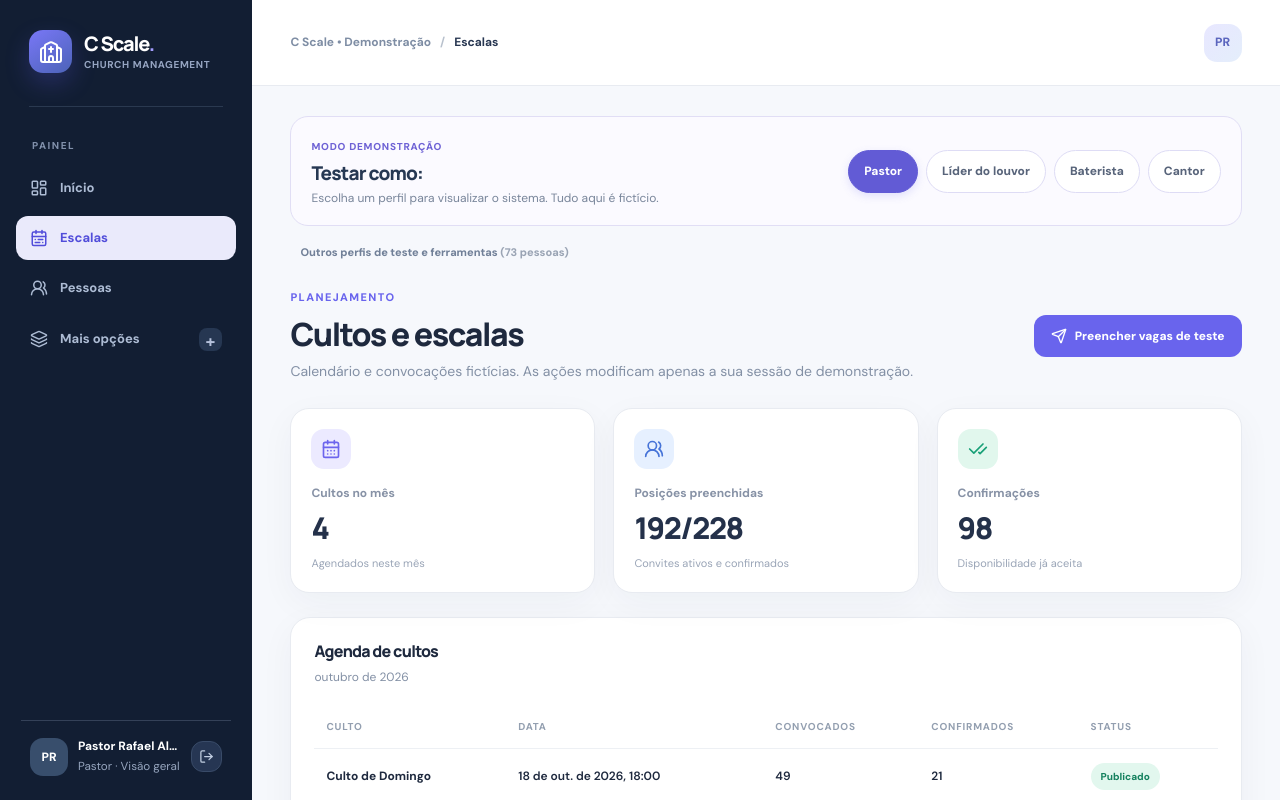
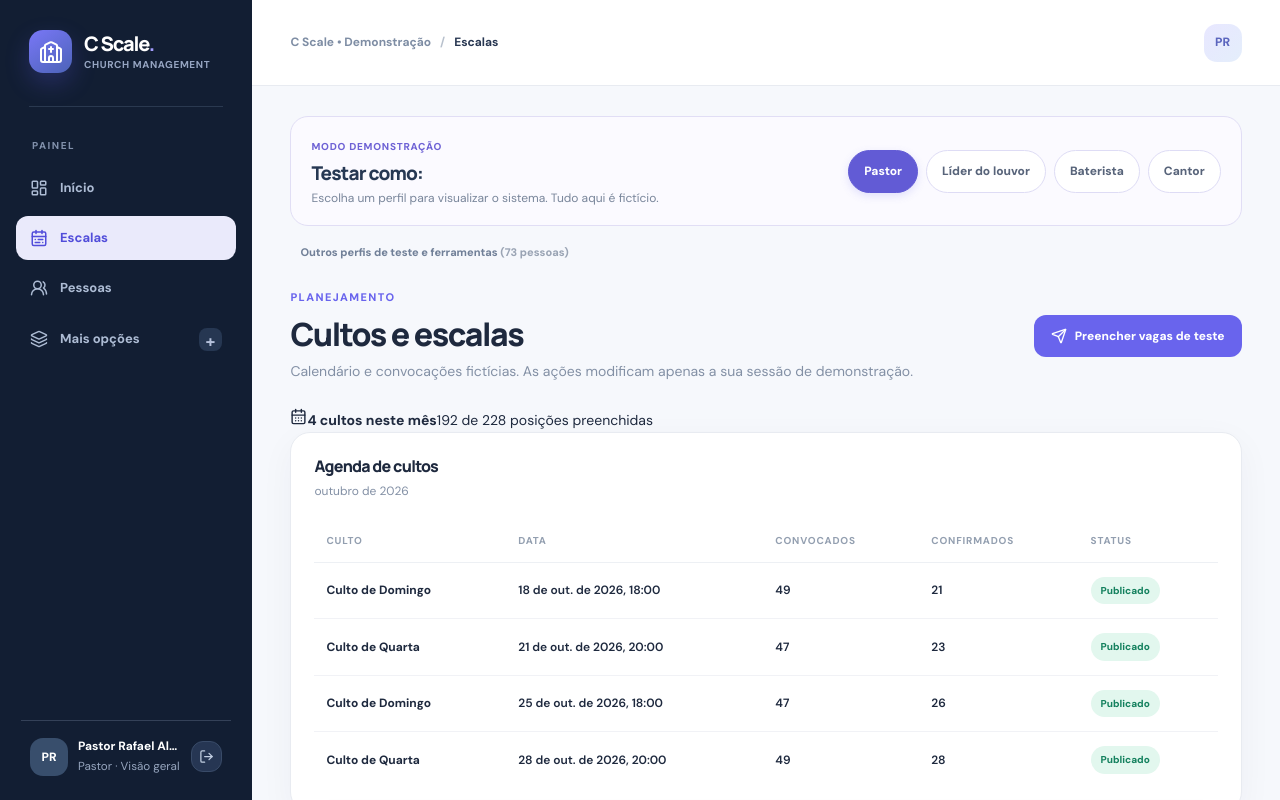
Before and after one commit to iblsmusicsorocaba-afk/Cscale, a Next.js app: page /demo in a window 1280 px wide. Both pictures are taken after a click on the button "Escalas". Shown: the top 800 px of the page. Built offline with nearby package versions, Linux system fonts and the light colour scheme.

Commit message:
ui(demo): priorizar tarefas e reduzir cartões repetidos nas páginas de teste

```diff
--- a/src/components/DemoPortal.jsx
+++ b/src/components/DemoPortal.jsx
@@ -91,11 +91,7 @@ function DemoCalendar({services,assignments,ministries:scope,month,onAdd,onGener
  return <>
   <PageHead eyebrow="PLANEJAMENTO" title="Cultos e escalas" description="Calendário e convocações fictícias. As ações modificam apenas a sua sessão de demonstração."
    action={<Btn icon={Send} onClick={onGenerate}>Preencher vagas de teste</Btn>}/>
-  <div className="dashboard-grid mb-3">
-   <div className="col-4"><Metric icon={CalendarDays} label="Cultos no mês" value={monthly.length} caption="Agendados neste mês" tone="purple"/></div>
-   <div className="col-4"><Metric icon={UsersRound} label="Posições preenchidas" value={active.length+'/'+total} caption="Convites ativos e confirmados" tone="blue"/></div>
-   <div className="col-4"><Metric icon={CheckCheck} label="Confirmações" value={active.filter(a=>a.state==='confirmed').length} caption="Disponibilidade já aceita" tone="green"/></div>
-  </div>
+  <div className="simple-inline-status"><CalendarDays size={17}/><strong>{monthly.length} cultos neste mês</strong><span>{active.length} de {total} posições preenchidas</span></div>
   <Panel title="Agenda de cultos" subtitle={monthLabel(month)}>
    <div className="table-scroll"><table className="data-table"><thead><tr><th>Culto</th><th>Data</th><th>Convocados</th><th>Confirmados</th><th>Status</th></tr></thead><tbody>{monthly.map(s=>{
     const rows=assignments.filter(a=>a.service_id===s.id&&permitted.has(a.ministry_id));
@@ -114,9 +110,7 @@ function DemoPeople({people,ministries:scope,onApprove}){
  const visible=people.filter(p=>p.full_name.toLowerCase().includes(search.toLowerCase())&&(!filter||p.ministry===filter));
  return <><PageHead eyebrow="GESTÃO DE PESSOAS" title="Equipe e voluntários" description="Perfis fictícios de demonstração para avaliar o cadastro e as aprovações."
  action={<Btn icon={Download} variant="secondary" onClick={()=>csvDownload(people)}>Lista CSV</Btn>}/>
- <div className="dashboard-grid mb-3"><div className="col-4"><Metric icon={UsersRound} label="Voluntários visíveis" value={people.length} caption="Perfis de demonstração" tone="blue"/></div>
- <div className="col-4"><Metric icon={ShieldCheck} label="Funções aprovadas" value={people.filter(p=>p.role_approved).length} caption="Habilitados para servir" tone="green"/></div>
- <div className="col-4"><Metric icon={AlertTriangle} label="Aguardando revisão" value={people.filter(p=>!p.role_approved).length} caption="Simule a aprovação" tone="orange"/></div></div>
+ <div className="simple-inline-status"><UsersRound size={17}/><strong>{people.length} pessoas</strong><span>{people.filter(p=>!p.role_approved).length} funções aguardando revisão</span></div>
  <Panel title="Diretório de pessoas" subtitle="Todos os dados são inventados">
  <div className="filter-strip mb-2"><input placeholder="Buscar voluntário" value={search} onChange={e=>setSearch(e.target.value)}/><select value={filter} onChange={e=>setFilter(e.target.value)} aria-label="Filtrar ministério"><option value="">Todas as áreas</option>{scope.map(m=><option key={m.id} value={m.slug}>{m.name}</option>)}</select></div>
  <div className="table-scroll"><table className="data-table"><thead><tr><th>Voluntário</th><th>Função</th><th>Acesso</th><th>Aprovação</th></tr></thead><tbody>{visible.map(p=><tr key={p.id}><td><div className="row"><Avatar name={p.full_name}/><div><strong>{p.full_name}</strong><div className="tiny-label">{p.email}</div></div></div></td><td>{p.role||scope.find(m=>m.slug===p.ministry)?.name||'Geral'}</td><td><Badge tone={p.kind==='pastor'?'purple':p.kind==='leader'?'blue':'green'}>{p.kind==='pastor'?'Pastor':p.kind==='leader'?'Líder':'Voluntário'}</Badge></td>
@@ -137,7 +131,7 @@ function DemoVolunteer({person,services,assignments,functions,people,onConfirm,m
   return <div className="demo-band"><strong><Music2 size={16}/> Formação confirmada do louvor</strong><div className="demo-band-grid">{names.map(({role,assigned})=><div key={role}><b>{role}</b><small>{assigned.length?assigned.join(', '):'Pendente'}</small></div>)}</div></div>;
  }
  return <><PageHead eyebrow="MEU SERVIÇO" title="Minhas escalas" description={'Bem-vindo, '+person.full_name+'. Veja seus cultos e responda às convocações fictícias.'}/>
- <div className="dashboard-grid mb-3"><div className="col-4"><Metric icon={CalendarDays} label="Minhas escalas" value={all.length} caption="Histórico e próximas datas" tone="purple"/></div><div className="col-4"><Metric icon={Clock3} label="Preciso responder" value={current.length} caption="Convites deste mês e próximos" tone="orange"/></div><div className="col-4"><Metric icon={CheckCheck} label="Confirmadas" value={confirmed.length} caption="Datas aceitas ou concluídas" tone="green"/></div></div>
+ <div className="simple-inline-status"><Clock3 size={17}/><strong>{current.length} para responder</strong><span>{confirmed.length} datas confirmadas</span></div>
  <Panel className="mb-3" title="Convocações aguardando resposta" subtitle="Selecione cada resposta e finalize tudo numa única revisão">
   {current.length===0?<Empty icon={CheckCheck} title="Tudo respondido" subtitle="Troque de usuário ou de mês para continuar testando."/>:<div className="stack">{current.map(a=><div className="demo-invite" key={a.id}><div className="row spread"><div><strong>{lookup(a.service_id)?.title}</strong><div className="tiny-label">{dateFmt(lookup(a.service_id)?.starts_at)}</div></div><Badge tone="amber">{functions.find(f=>f.id===a.function_id)?.name||'Equipe geral'}</Badge></div>{band(a)}
    <div className="actions"><Btn small variant={decisions[a.id]==='confirmed'?'':'secondary'} icon={CheckCheck} onClick={()=>setDecisions(v=>({...v,[a.id]:'confirmed'}))}>Confirmar</Btn><Btn small variant={decisions[a.id]==='unavailable'?'':'secondary'} onClick={()=>setDecisions(v=>({...v,[a.id]:'unavailable'}))}>Não disponível</Btn></div></div>)}
```
